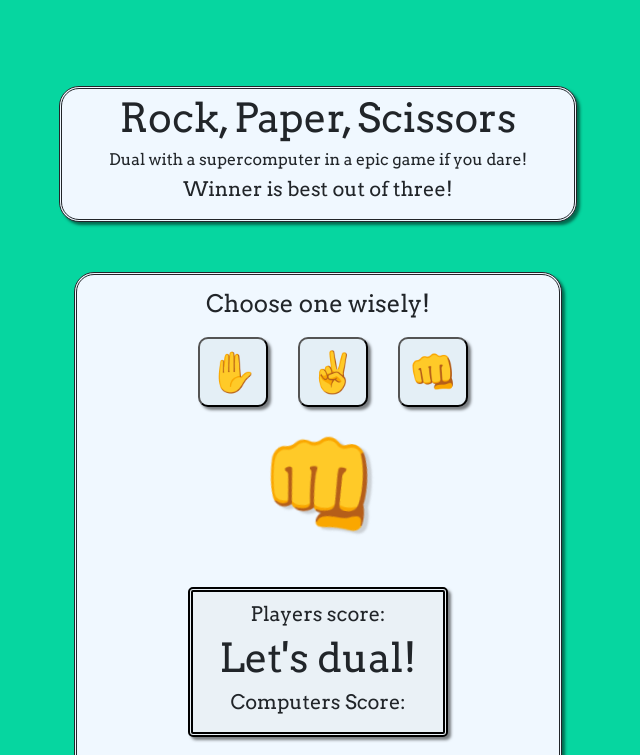
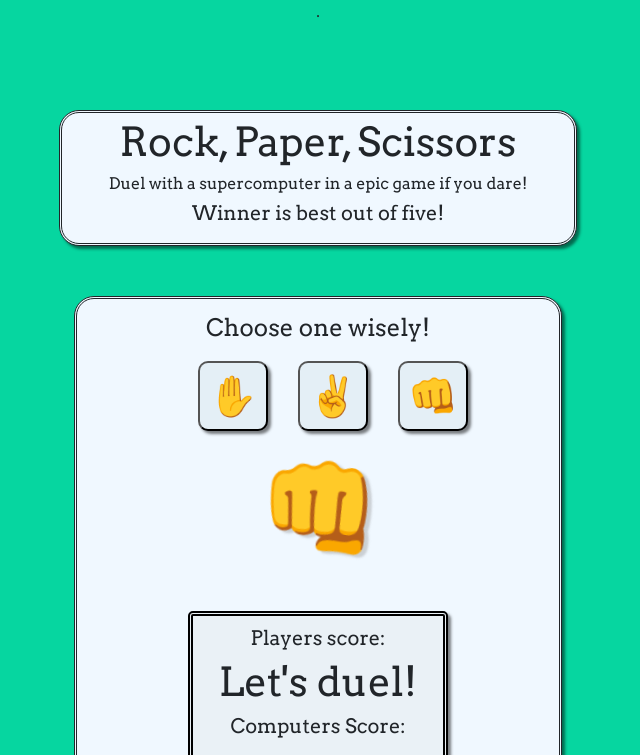
Before and after one commit to MiiaNyy/rock_paper_scissors, a plain HTML site: page index.html in a window 1280 px wide. Both pictures are taken after a click on the button "Start". Shown: the top 755 px of the page, without its empty margins (322-962 px from the left). Drawn offline with nearby package versions, Linux system fonts and the light colour scheme.

Commit message:
favicon image added

```diff
--- a/index.html
+++ b/index.html
@@ -6,6 +6,8 @@
         <link rel="stylesheet" href="https://cdn.jsdelivr.net/npm/bootstrap@4.5.3/dist/css/bootstrap.min.css" integrity="sha384-TX8t27EcRE3e/ihU7zmQxVncDAy5uIKz4rEkgIXeMed4M0jlfIDPvg6uqKI2xXr2" crossorigin="anonymous">
         <link rel="stylesheet" href="styles.css">
         <link href="https://fonts.googleapis.com/css2?family=Arvo&display=swap" rel="stylesheet">
+        <link rel="shortcut icon" href="my_favicon.png">.
+
         <title>Rock, Paper, Scissors</title>
     </head>
     <body>
@@ -16,8 +18,8 @@
                 </div>
                 <div class="w-100"></div>
                 <div class="col">
-                    <h6>Dual with a supercomputer in a epic game if you dare!</h6>
-                    <h5>Winner is best out of three!</h5>
+                    <h6>Duel with a supercomputer in a epic game if you dare!</h6>
+                    <h5>Winner is best out of five!</h5>
                 </div>
             </div>
 
@@ -51,7 +53,7 @@
                 <div class="row justify-content-center">
                     <div id="score" class="score-board">
                         <h5>Players score: <span id="player-count"></span></h5>
-                        <h1 id="winner-message">Let's dual!</h1>
+                        <h1 id="winner-message">Let's duel!</h1>
                         <h5>Computers Score: <span id="computer-count"></span></h5>
                     </div>
                 </div>
--- a/rock_paper.js
+++ b/rock_paper.js
@@ -178,7 +178,7 @@ function reset() {
     stopWinnerDisplay()
 }
 
-//When user clicks icon button, game starts
+//When user clicks start button and icon button, game starts
 function startGame() {
     //Pressing start button main content is shown
     startBtn.addEventListener("click", startButtonIsPressed);
```
Also changed, not shown: my_favicon.png (added).
